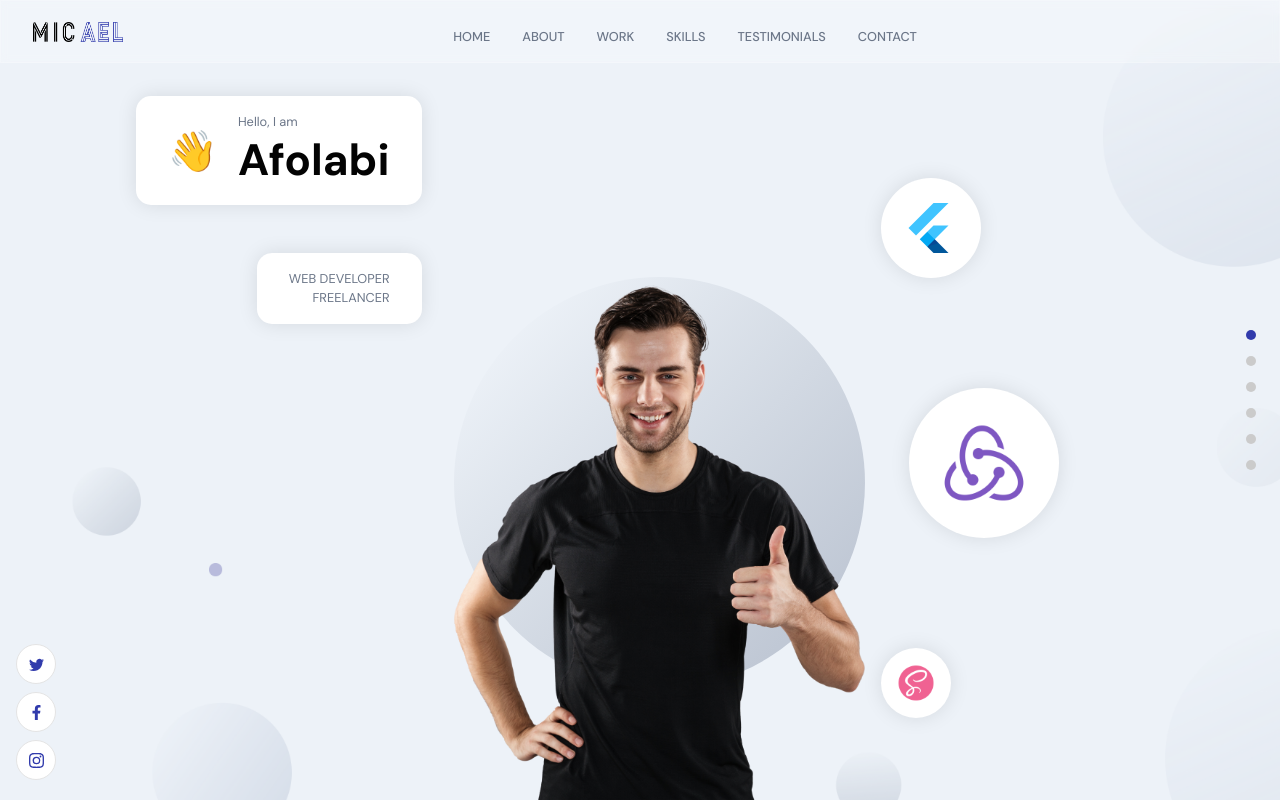
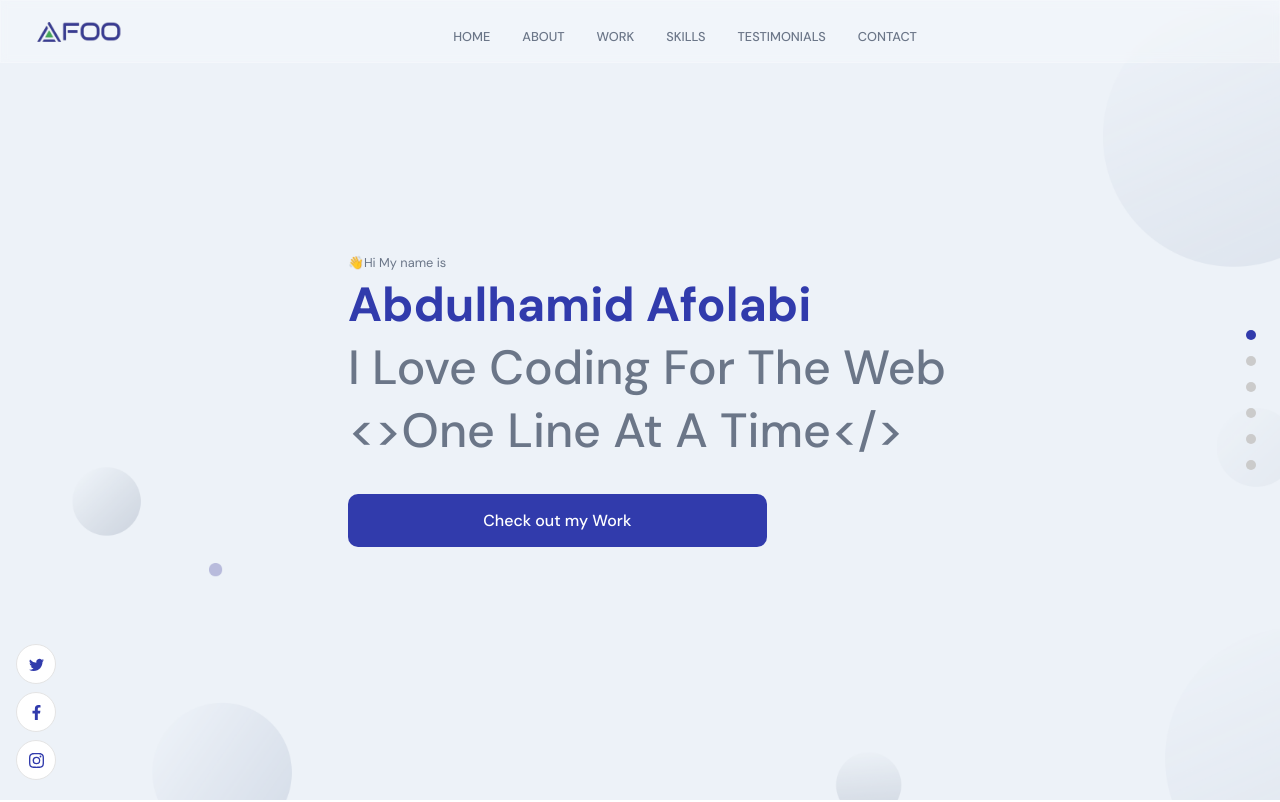
Before and after one commit to Afoojnr/afoo.dev, a React (Create React App) app: page / in a window 1280 px wide. Shown: the top 802 px of the page. Built offline with nearby package versions, Linux system fonts and the light colour scheme.

Commit message:
header updated

```diff
--- a/src/App.scss
+++ b/src/App.scss
@@ -14,7 +14,6 @@
 .app__container {
   width: 100%;
   min-height: 100vh;
-
   display: flex;
   flex-direction: row;
 }
--- a/src/components/Navbar/Navbar.scss
+++ b/src/components/Navbar/Navbar.scss
@@ -20,7 +20,7 @@
   img {
     width: 90px;
     height: 20px;
-
+    object-fit: cover;
     @media screen and (min-width: 2000px) {
       width: 180px;
       height: 40px;
--- a/src/containers/Header/Header.jsx
+++ b/src/containers/Header/Header.jsx
@@ -16,8 +16,27 @@ const scaleVariants = {
 };
 const Header = () => {
   return (
-    <div className="app__header app__flex">
-      <motion.div
+    <motion.div
+      whileInView={{ y: [-100, 0], opacity: [0, 1] }}
+      transition={{ duration: 0.5, delayChildren: 0.5 }}
+      className="app__header"
+    >
+      <p className="p-text">
+        <span>👋</span>
+        Hi My name is
+      </p>
+      <h2 className="name-text">Abdulhamid Afolabi</h2>
+
+      <h2 className="name-text">
+        <span>
+          I love coding for the web <br /> &lt;&gt;one line at a time&lt;/&gt;
+        </span>
+      </h2>
+      <a href="#work" className="header__link">
+        {" "}
+        Check out my Work
+      </a>
+      {/* <motion.div
         whileInView={{ x: [-100, 0], opacity: [0, 1] }}
         transition={{ duration: 0.5 }}
         className="app__header-info"
@@ -60,8 +79,8 @@ const Header = () => {
             <img src={circle} alt="circle" />
           </div>
         ))}
-      </motion.div>
-    </div>
+      </motion.div> */}
+    </motion.div>
   );
 };
 
--- a/src/containers/Header/Header.scss
+++ b/src/containers/Header/Header.scss
@@ -6,191 +6,245 @@
   background-repeat: repeat;
 
   // disable the default padding styles
-  .app__wrapper {
-    padding: 0;
+  // .app__wrapper {
+  //   padding: 0;
 
-    .copyright {
-      display: none;
-    }
+  //   .copyright {
+  //     display: none;
+  //   }
+  // }
+}
+
+.app__header {
+  display: flex;
+  flex-direction: column;
+  justify-content: center;
+  align-items: left;
+}
+.name-text {
+  font-size: 2rem;
+  font-weight: 800;
+  color: var(--secondary-color);
+
+  text-transform: capitalize;
+
+  span {
+    font-weight: 500;
+    color: var(--gray-color);
+  }
+
+  @media screen and (min-width: 700px) {
+    font-size: 3rem;
+  }
+
+  // @media screen and (max-width: 450px) {
+  //   font-size: 2rem;
+  // }
+}
+
+.header__link {
+  padding: 1rem;
+  border-radius: 10px;
+  border: none;
+  text-decoration: none;
+  background-color: var(--secondary-color);
+  // width: 70%;
+  text-align: center;
+  font-weight: 500;
+  color: var(--white-color);
+  outline: none;
+  margin: 2rem 0 0 0;
+  font-family: var(--font-base);
+
+  transition: cubic-bezier(0.55, 0.085, 0.68, 0.53);
+  cursor: pointer;
+
+  &:hover {
+    background-color: var(--primary-color);
+    color: var(--secondary-color);
+    border: 1px solid var(--secondary-color);
+  }
+  @media screen and (min-width: 700px) {
+    width: 70%;
   }
 }
 
-.app__header {
-  flex: 1;
-  width: 100%;
-  height: 100%;
-  flex-direction: row;
+// .app__header {
+//   flex: 1;
+//   width: 100%;
+//   height: 100%;
+//   flex-direction: column;
+//   align-items: start;
+//   padding: 6rem 2rem 0rem;
 
-  padding: 6rem 2rem 0rem;
+//   @media screen and (min-width: 2000px) {
+//     padding-top: 8rem;
+//   }
 
-  @media screen and (min-width: 2000px) {
-    padding-top: 8rem;
-  }
+//   @media screen and (max-width: 1200px) {
+//     flex-direction: column;
+//   }
 
-  @media screen and (max-width: 1200px) {
-    flex-direction: column;
-  }
+//   @media screen and (max-width: 450px) {
+//     padding: 6rem 1rem 2rem;
+//   }
+// }
 
-  @media screen and (max-width: 450px) {
-    padding: 6rem 1rem 2rem;
-  }
-}
+// .app__header-info {
+//   //   flex: 0.65;
+//   display: flex;
+//   //   flex-direction: column;
+//   justify-content: flex-start;
+//   align-items: flex-start;
+//   height: 100%;
 
-.app__header-info {
-  //   flex: 0.65;
-  display: flex;
-  //   flex-direction: column;
-  justify-content: flex-start;
-  align-items: flex-start;
-  height: 100%;
+//   margin: 0 2rem;
 
-  margin: 0 2rem;
+//   @media screen and (max-width: 1200px) {
+//     width: 100%;
+//     margin-right: 0rem;
+//   }
+// }
 
-  @media screen and (max-width: 1200px) {
-    width: 100%;
-    margin-right: 0rem;
-  }
-}
+// .app__header-badge {
+//   width: 100%;
+//   display: flex;
+//   justify-content: flex-end;
+//   align-items: flex-end;
+//   flex-direction: column;
 
-.app__header-badge {
-  width: 100%;
-  display: flex;
-  justify-content: flex-end;
-  align-items: flex-end;
-  flex-direction: column;
+//   .badge-cmp,
+//   .tag-cmp {
+//     padding: 1rem 2rem;
+//     background: var(--white-color);
+//     border-radius: 15px;
+//     flex-direction: row;
+//     width: auto;
 
-  .badge-cmp,
-  .tag-cmp {
-    padding: 1rem 2rem;
-    background: var(--white-color);
-    border-radius: 15px;
-    flex-direction: row;
-    width: auto;
+//     box-shadow: 0px 0px 20px rgba(0, 0, 0, 0.1);
+//   }
 
-    box-shadow: 0px 0px 20px rgba(0, 0, 0, 0.1);
-  }
+//   .tag-cmp {
+//     flex-direction: column;
+//     margin-top: 3rem;
 
-  .tag-cmp {
-    flex-direction: column;
-    margin-top: 3rem;
+//     p {
+//       width: 100%;
+//       text-transform: uppercase;
+//       text-align: right;
+//     }
+//   }
 
-    p {
-      width: 100%;
-      text-transform: uppercase;
-      text-align: right;
-    }
-  }
+//   span {
+//     font-size: 2.5rem;
 
-  span {
-    font-size: 2.5rem;
+//     @media screen and (min-width: 2000px) {
+//       font-size: 5rem;
+//     }
+//   }
 
-    @media screen and (min-width: 2000px) {
-      font-size: 5rem;
-    }
-  }
+//   @media screen and (max-width: 1200px) {
+//     justify-content: flex-start;
+//     align-items: flex-start;
+//   }
+// }
 
-  @media screen and (max-width: 1200px) {
-    justify-content: flex-start;
-    align-items: flex-start;
-  }
-}
+// .app__header-circles {
+//   flex: 0.75;
+//   display: flex;
+//   flex-direction: column;
+//   justify-content: space-evenly;
+//   align-items: flex-start;
+//   height: 100%;
+//   margin-left: 1rem;
 
-.app__header-circles {
-  flex: 0.75;
-  display: flex;
-  flex-direction: column;
-  justify-content: space-evenly;
-  align-items: flex-start;
-  height: 100%;
-  margin-left: 1rem;
+//   div {
+//     width: 100px;
+//     height: 100px;
+//     border-radius: 50%;
 
-  div {
-    width: 100px;
-    height: 100px;
-    border-radius: 50%;
+//     background: var(--white-color);
+//     box-shadow: 0px 0px 20px rgba(0, 0, 0, 0.1);
 
-    background: var(--white-color);
-    box-shadow: 0px 0px 20px rgba(0, 0, 0, 0.1);
+//     img {
+//       width: 60%;
+//       height: 60%;
+//     }
+//   }
 
-    img {
-      width: 60%;
-      height: 60%;
-    }
-  }
+//   // circles with different height & width
 
-  // circles with different height & width
+//   div:nth-child(1) {
+//     width: 100px;
+//     height: 100px;
+//   }
 
-  div:nth-child(1) {
-    width: 100px;
-    height: 100px;
-  }
+//   div:nth-child(2) {
+//     margin: 1.75rem;
+//     width: 150px;
+//     height: 150px;
+//   }
 
-  div:nth-child(2) {
-    margin: 1.75rem;
-    width: 150px;
-    height: 150px;
-  }
+//   div:nth-child(3) {
+//     width: 70px;
+//     height: 70px;
+//   }
 
-  div:nth-child(3) {
-    width: 70px;
-    height: 70px;
-  }
+//   @media screen and (min-width: 2000px) {
+//     div:nth-child(2) {
+//       width: 400px;
+//       height: 400px;
+//     }
 
-  @media screen and (min-width: 2000px) {
-    div:nth-child(2) {
-      width: 400px;
-      height: 400px;
-    }
+//     div:nth-child(3) {
+//       width: 170px;
+//       height: 170px;
+//     }
 
-    div:nth-child(3) {
-      width: 170px;
-      height: 170px;
-    }
+//     div:nth-child(1) {
+//       width: 200px;
+//       height: 200px;
+//     }
+//   }
 
-    div:nth-child(1) {
-      width: 200px;
-      height: 200px;
-    }
-  }
+//   @media screen and (max-width: 1200px) {
+//     width: 100%;
+//     flex-direction: row;
+//     flex-wrap: wrap;
+//     margin-left: 0;
 
-  @media screen and (max-width: 1200px) {
-    width: 100%;
-    flex-direction: row;
-    flex-wrap: wrap;
-    margin-left: 0;
+//     div {
+//       margin: 1rem;
+//     }
+//   }
+// }
 
-    div {
-      margin: 1rem;
-    }
-  }
-}
+// .app__header-img {
+//   flex: 1;
+//   height: 100%;
 
-.app__header-img {
-  flex: 1;
-  height: 100%;
+//   display: flex;
+//   justify-content: flex-end;
+//   align-items: flex-end;
+//   position: relative;
 
-  display: flex;
-  justify-content: flex-end;
-  align-items: flex-end;
-  position: relative;
+//   img {
+//     width: 100%;
+//     object-fit: contain;
+//     z-index: 1;
+//   }
 
-  img {
-    width: 100%;
-    object-fit: contain;
-    z-index: 1;
-  }
+//   .overlay_circle {
+//     position: absolute;
+//     left: 0;
+//     right: 0;
+//     bottom: 0;
+//     z-index: 0;
+//     width: 100%;
+//     height: 90%;
+//   }
 
-  .overlay_circle {
-    position: absolute;
-    left: 0;
-    right: 0;
-    bottom: 0;
-    z-index: 0;
-    width: 100%;
-    height: 90%;
-  }
-
-  @media screen and (max-width: 1200px) {
-    margin: 2rem 0;
-  }
-}
+//   @media screen and (max-width: 1200px) {
+//     margin: 2rem 0;
+//   }
+// }
```
Also changed, not shown: src/assets/logo.png.
